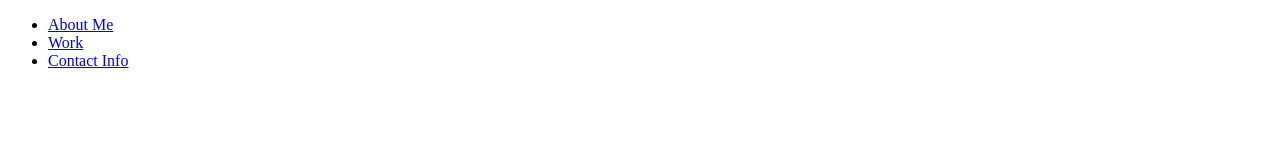
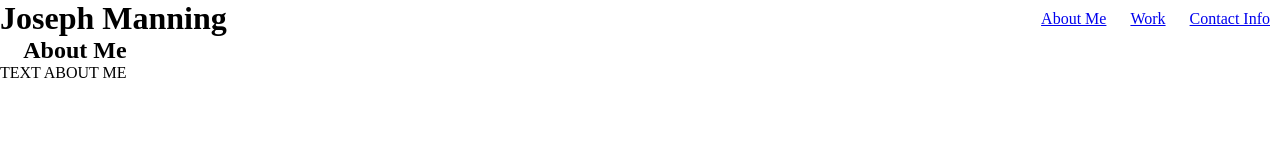
Before and after one commit to JMan4342/Portfolio, a plain HTML site: page index.html in a window 1280 px wide. Drawn offline with Linux system fonts and the light colour scheme.

Commit message:
Style header and navigation in CSS

```diff
--- a/assets/css/style.css
+++ b/assets/css/style.css
@@ -0,0 +1,32 @@
+* {
+    box-sizing: border-box;
+    padding: 0;
+    margin: 0;
+}
+
+header h1 {
+    display: inline-block;
+}
+
+header nav {
+    display: inline-block;
+    float: right;
+}
+
+header nav ul {
+    list-style-type: none;
+}
+
+header nav ul li {
+    display: inline-block;
+    margin: 10px;
+}
+
+.about {
+    float: left;
+}
+
+div h2 {
+    text-align: right;
+
+}
--- a/index.html
+++ b/index.html
@@ -2,14 +2,14 @@
 <html lang="en">
     <head>
         <title>Joseph Manning</title>
+        <link rel="stylesheet" href="./assets/css/style.css"/>
     </head>
 
     <body>
 
         <!-- Include profile photo -->
         <header>
-
-        </header>
+            <h1>Joseph Manning</h1>
 
             <!-- Place links with unsorted list -->
             <nav>
@@ -26,16 +26,51 @@
                 </ul>
             </nav>
 
-        <!-- Showcase work -->
-        <section>
+        </header>
+
+        <!-- About me section -->
+        <section class="about">
+            <div>
+                <h2>About Me</h2>
+            </div>
+            <div>
+                <p>
+                    TEXT ABOUT ME
+                </p>
+            </div>
 
         </section>
 
+        <br>
+
+        <!-- Showcase work -->
+        <!-- <section class="work">
+            <div>
+                <h2>Work</h2>
+            </div>
+            <div>
+                <p>
+                    SHOW WORK
+                </p>
+            </div>
+
+        </section>
+
+        <br> -->
+
+        <!-- Contact info -->
+        <!-- <section class="contact">
+            <div>
+                <h2>Contact Me</h2>
+            </div>
+            <div>
+                <p>
+                    CONTACT INFO
+                </p>
+            </div>
+
+        </section> -->
+
     </body>
 
-    <!-- Place contact info in footer -->
-    <footer>
-
-    </footer>
-
 </html>
```
Lines whose indentation alone changed are shown as unchanged.
